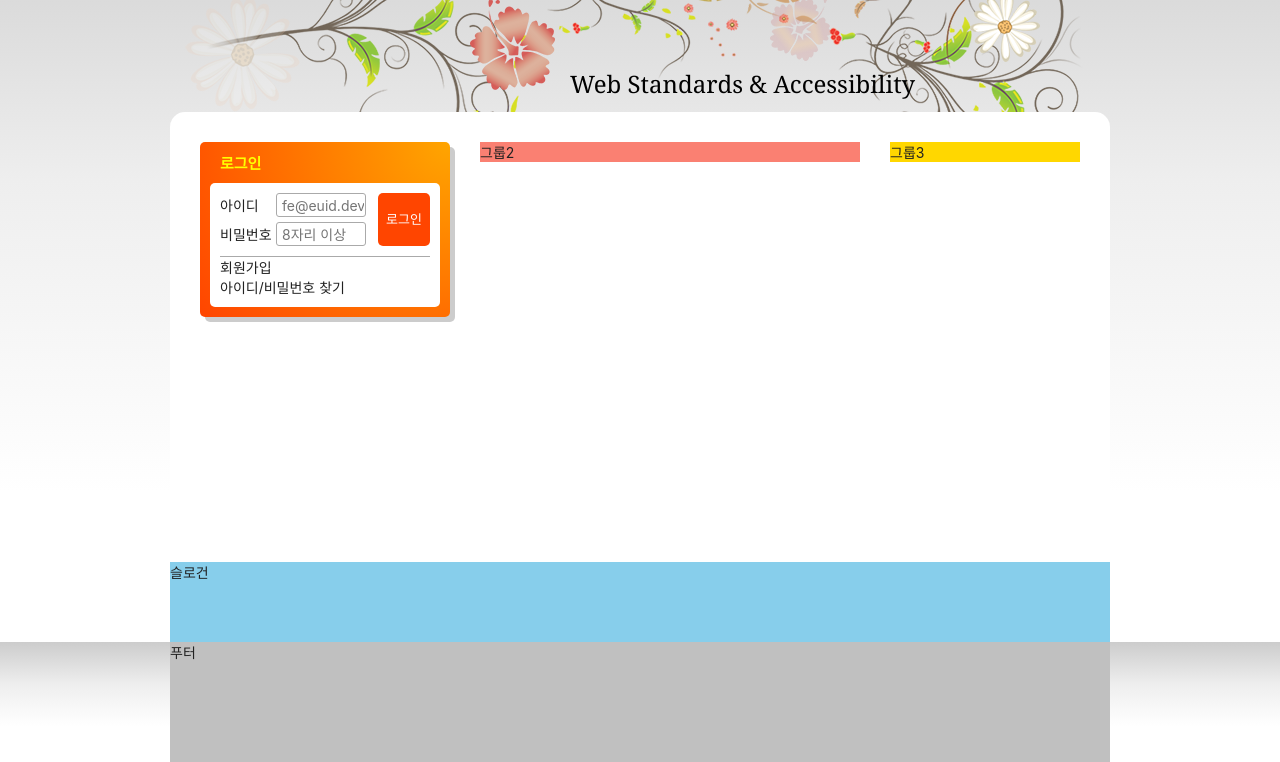
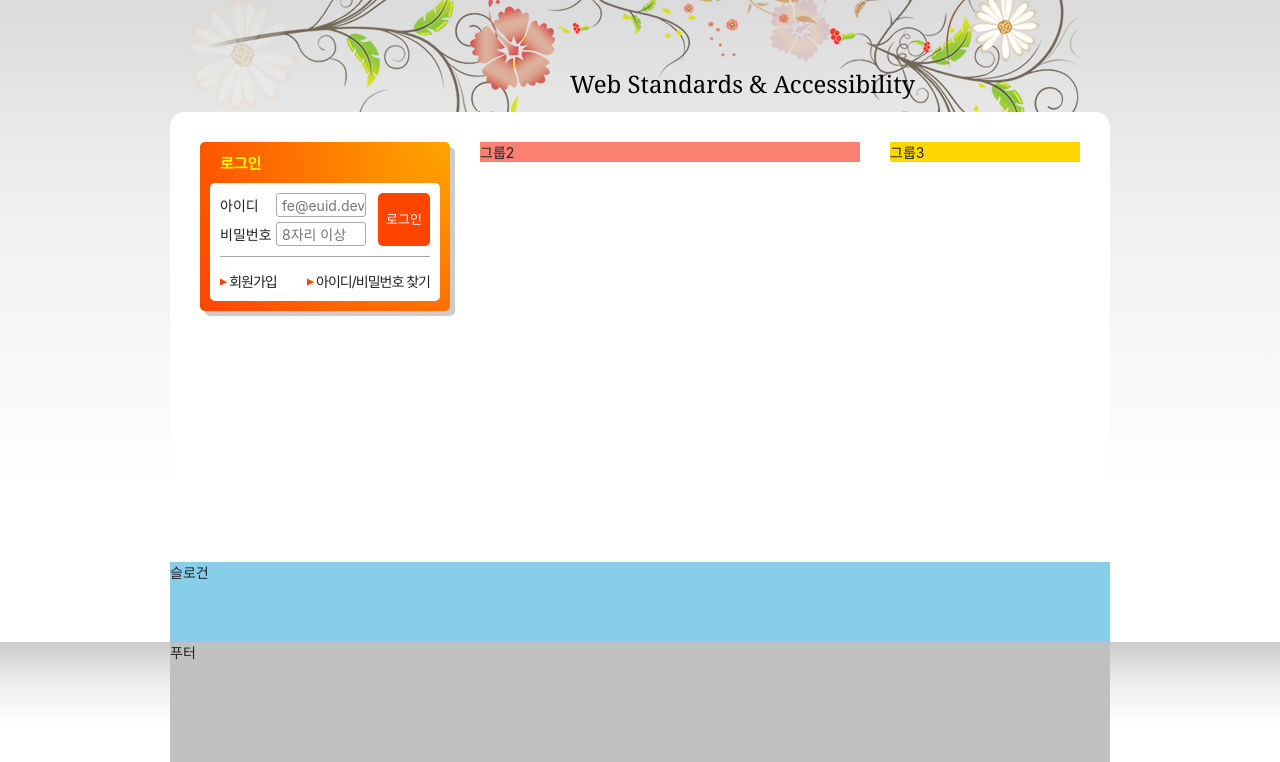
Before and after one commit to BrightSton/HTML5, a plain HTML site: page index.html in a window 1280 px wide. Shown: the part 135-897 px from the top of the page. Drawn offline with Linux system fonts and the light colour scheme; a web font is replaced by a local one.

Commit message:
로그인 완성

```diff
--- a/styles/style.css
+++ b/styles/style.css
@@ -371,7 +371,27 @@ body {
 .sign {
   background-color: #fff;
   border-radius: 0 0 5px 5px;
-  padding: 0 10px 10px 10px;
+  padding: 4px 10px;
+  display: flex;
+  flex-flow: row nowrap;
+  justify-content: space-between;
+}
+
+.sign li {
+  margin-top: 4px;
+}
+
+.sign a {
+  display: block;
+  padding: 6px 0;
+  letter-spacing: -1px;
+}
+
+.sign a::before {
+  content: "\e804";
+  font-family: "fontello";
+  color: orangered;
+  margin-right: 3px;
 }
 
 /* 슬로건 */
```
